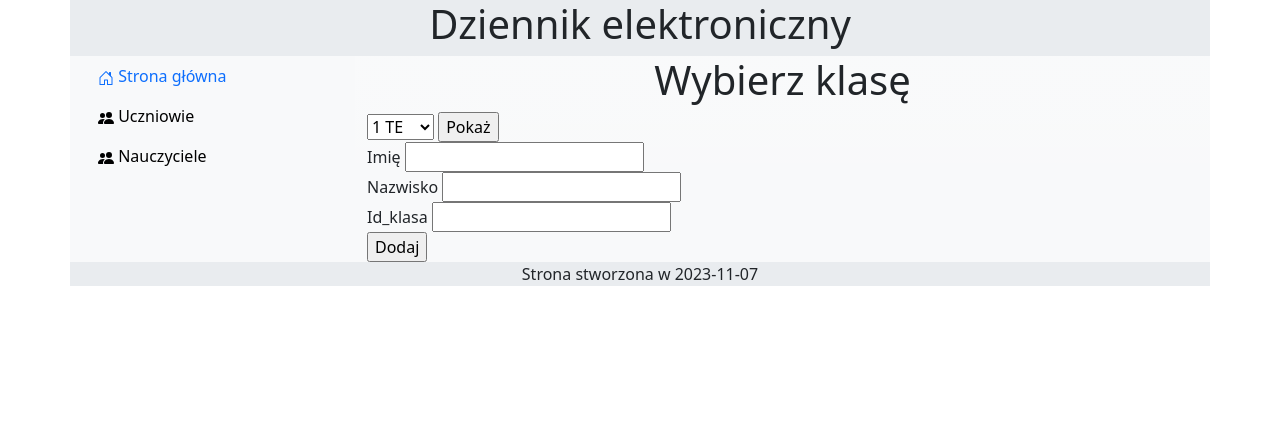
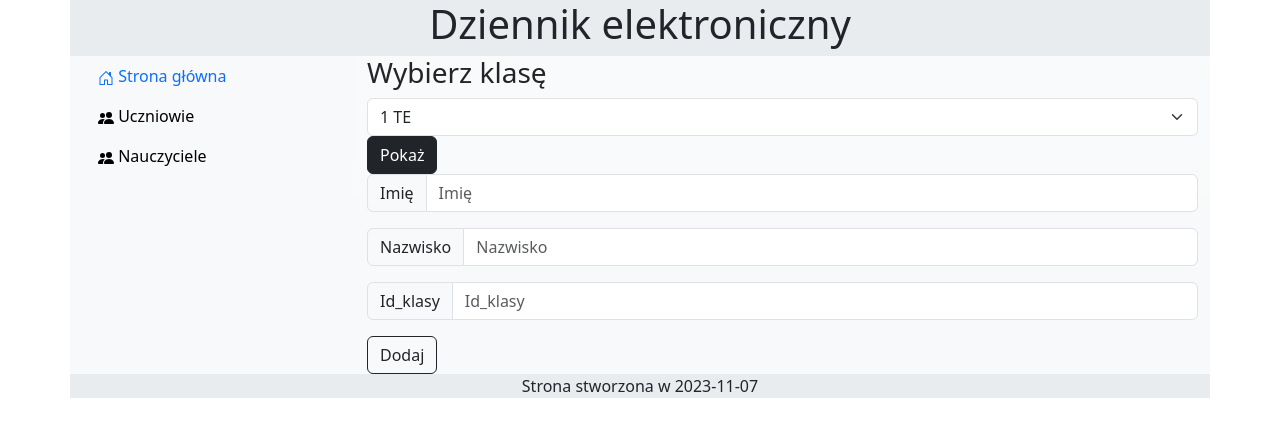
Before and after one commit to mniedzwieckiZSMIO/dziennik, a PHP site: page /uczen.php in a window 1280 px wide. Shown: the top 437 px of the page. Run offline with PHP 8.4, Linux system fonts and the light colour scheme; data comes from the database, SQL or seed files in the repository.

Commit message:
bootstrapv2

```diff
--- a/uczen.php
+++ b/uczen.php
@@ -2,9 +2,9 @@
 include("includes/naglowek.php");
 ?>
     <div id="srodek" class="col-9 bg-light bg-gradient">
-        <h1>Wybierz klasę</h1>
+        <h3>Wybierz klasę</h3>
         <form action="uczen.php" method="post">
-            <select name="klasa">
+            <select name="klasa" class="form-select">
                 <?php
                     $polaczenie = mysqli_connect('localhost', 'root', '', 'dziennik');
                     $zapytanie1 = "SELECT id, numer, oznaczenie FROM klasa";
@@ -14,13 +14,22 @@ include("includes/naglowek.php");
                     }
                 ?>
             </select>
-            <input type="submit" value="Pokaż" />
+            <input type="submit" class="btn btn-dark" value="Pokaż" />
         </form>
         <form action="uczen.php" method="post">
-            Imię <input type="text" name="imie" /> <br />
-            Nazwisko <input type="text" name="nazwisko" /> <br />
-            Id_klasa <input type="text" name="id_klasa" /> <br />
-            <input type="submit" value="Dodaj" />
+            <div class="input-group mb-3">
+                <span class="input-group-text" id="basic-addon1">Imię</span>
+                <input type="text" class="form-control" placeholder="Imię" name="imie" aria-label="imie" aria-describedby="basic-addon1">
+            </div>
+            <div class="input-group mb-3">
+                <span class="input-group-text" id="basic-addon1">Nazwisko</span>
+                <input type="text" class="form-control" placeholder="Nazwisko" name="nazwisko" aria-label="nazwisko" aria-describedby="basic-addon1">
+            </div>
+            <div class="input-group mb-3">
+                <span class="input-group-text" id="basic-addon1">Id_klasy</span>
+                <input type="text" class="form-control" placeholder="Id_klasy" name="id_klasa" aria-label="id_klasa" aria-describedby="basic-addon1">
+            </div>
+            <input type="submit" class="btn btn-outline-dark"  value="Dodaj" />
         </form>
         <?php
             if(isset($_POST['imie']) && isset($_POST['nazwisko']) &&isset($_POST['id_klasa'])){
```
